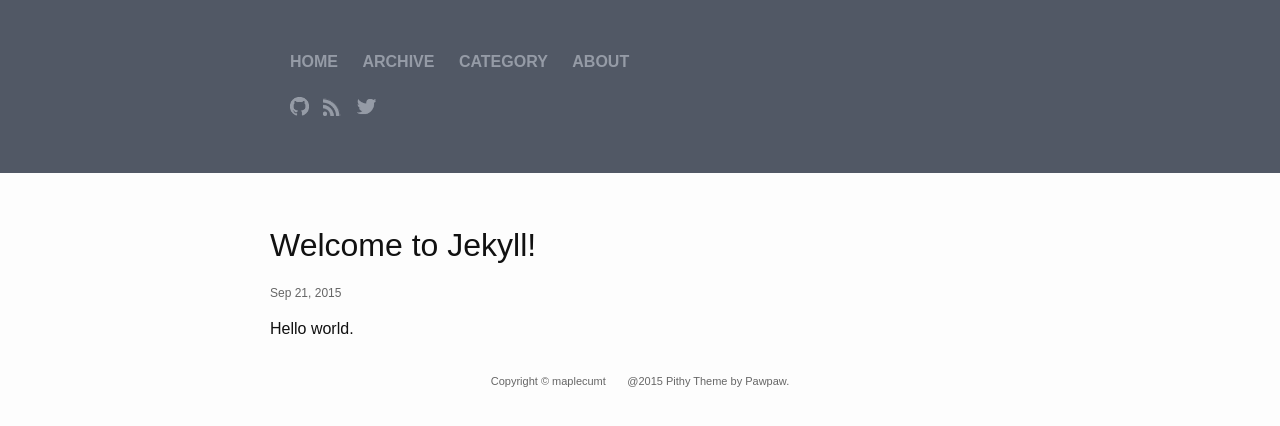
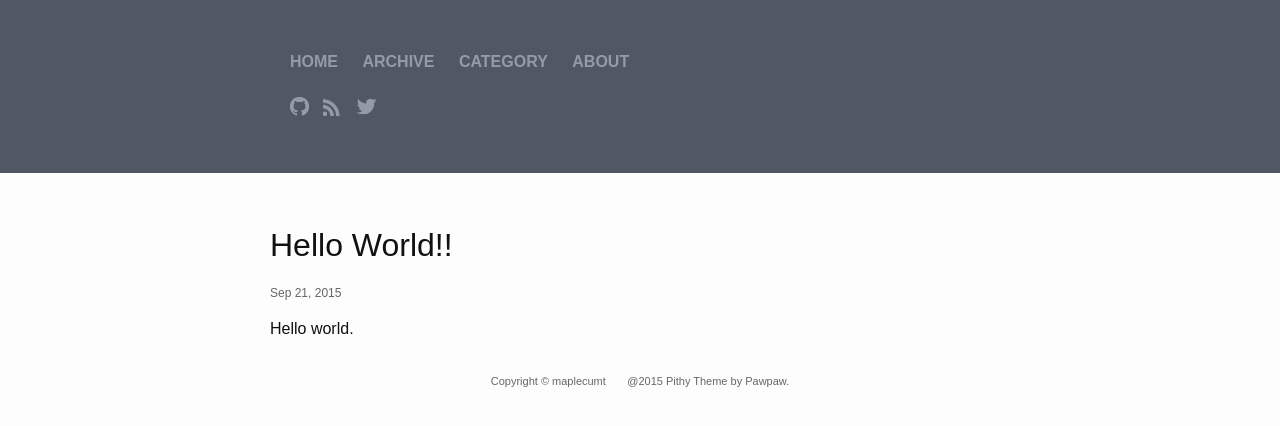
Before and after one commit to maple-yf/maplecumt, a Jekyll site: the page built from _posts/2015-04-09-hello-world.markdown, in a window 1280 px wide. Shown: the top 426 px of the page. Built offline with Jekyll 4.4.1, drawn with Linux system fonts in a browser that asks for light colours; comment, search, counter and statistics services are not loaded.

Commit message:
no message

```diff
--- a/_posts/2015-04-09-hello-world.markdown
+++ b/_posts/2015-04-09-hello-world.markdown
@@ -1,6 +1,6 @@
 ---
 layout: post
-title:  "Welcome to Jekyll!"
+title:  "Hello World!!"
 date:   2015-09-21 20:27:32
 categories: jekyll update
 ---
```
